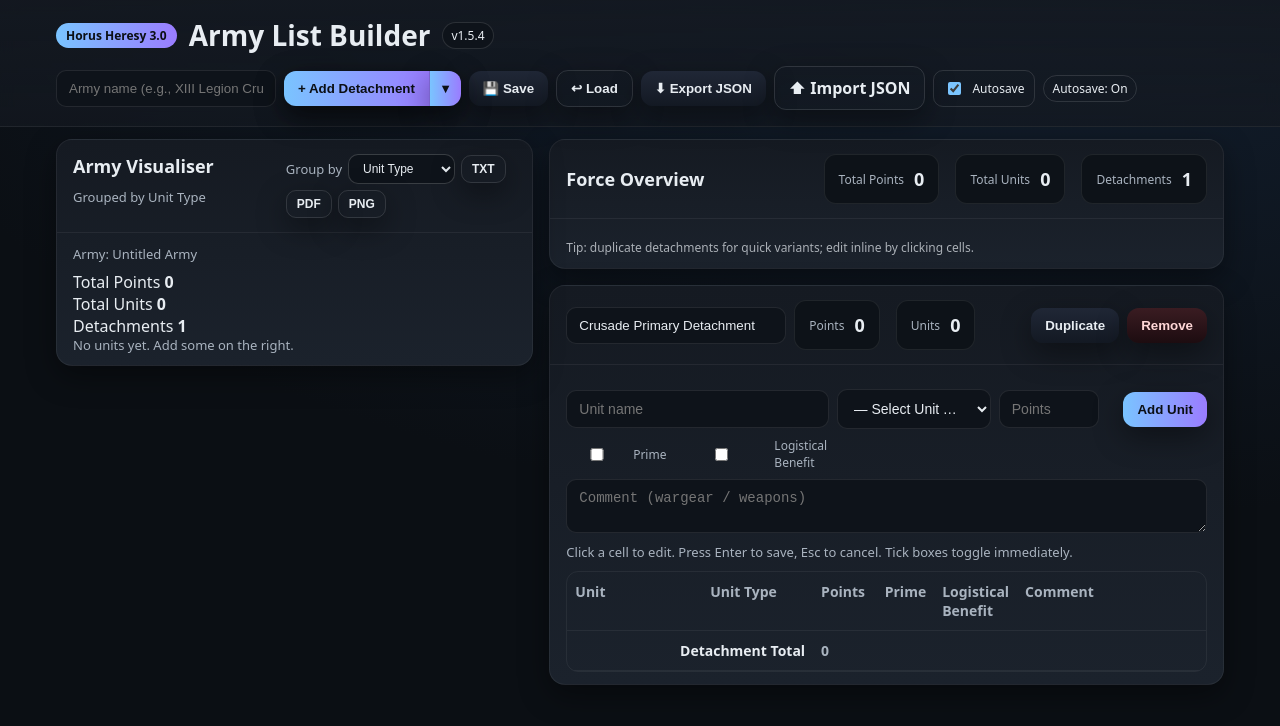
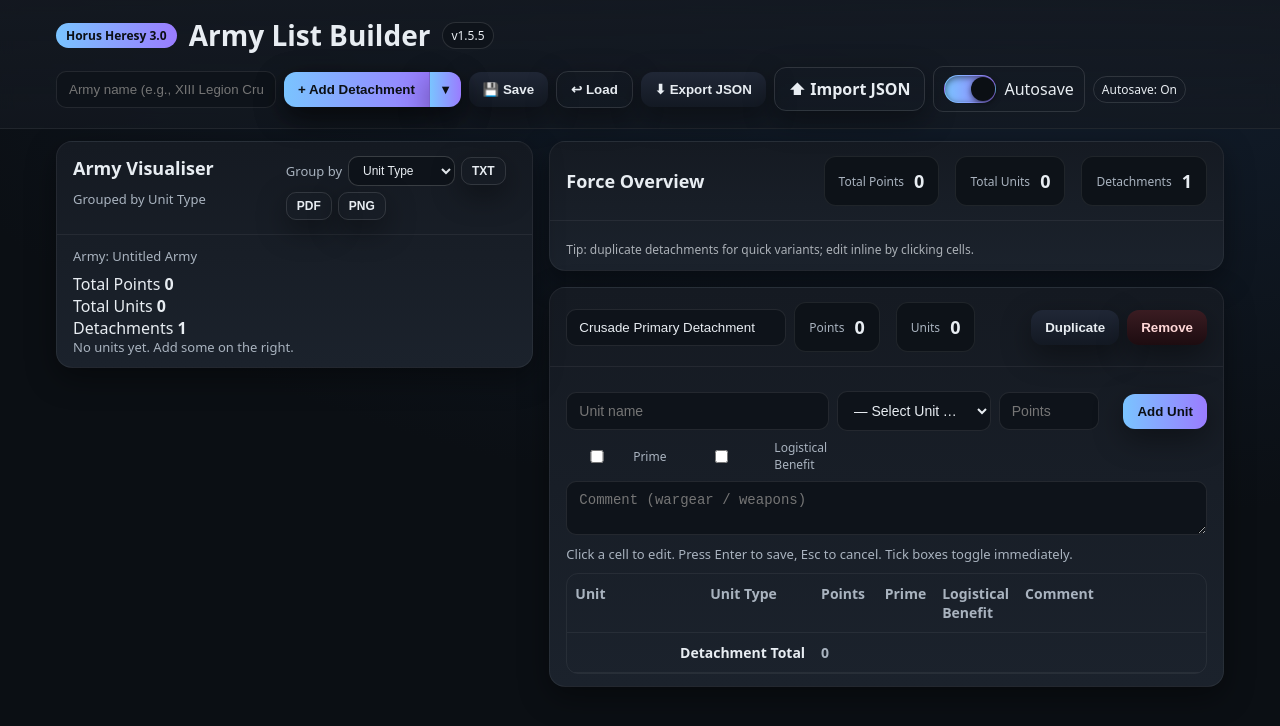
Before and after one commit to jrjkirk/HH3_Builder, a plain HTML site: page index.html in a window 1280 px wide. Drawn offline with Linux system fonts and the light colour scheme.

Commit message:
Add files via upload

```diff
--- a/index.html
+++ b/index.html
@@ -32,6 +32,14 @@
     .btn-ghost{background:transparent; border:1px solid rgba(255,255,255,.12)}
     .btn-sm{padding:6px 10px; border-radius:10px; font-size:12px}
     .name-input{background:#0e131a; color:var(--text); border:1px solid rgba(255,255,255,.09); border-radius:10px; padding:10px 12px; min-width:220px}
+
+    /* Pretty toggle switch */
+    .switch-wrap{display:inline-flex; align-items:center; gap:8px; border:1px solid rgba(255,255,255,.12); border-radius:10px; padding:8px 10px}
+    .switch{position:relative; width:52px; height:28px; border-radius:999px; background:#0e131a; border:1px solid rgba(255,255,255,.2); box-shadow: inset 0 2px 6px rgba(0,0,0,.5); display:inline-flex; align-items:center; padding:2px; transition:.2s background ease, .2s border-color ease}
+    .switch .knob{width:24px; height:24px; border-radius:50%; background:#1e2633; box-shadow: 0 2px 6px rgba(0,0,0,.6); transform: translateX(0); transition:.2s transform ease, .2s background ease}
+    .switch[data-on="true"]{background:linear-gradient(90deg, var(--accent), var(--accent-2)); border-color: transparent}
+    .switch[data-on="true"] .knob{transform: translateX(24px); background:#0b0f14}
+    .switch:focus{outline:2px solid rgba(122,196,255,.5); outline-offset:2px}
 
     .grid{display:grid; grid-template-columns: repeat(12, 1fr); gap:16px}
     .col-12{grid-column: span 12}
@@ -144,7 +152,7 @@
       <div class="title">
         <span class="badge">Horus Heresy 3.0</span>
         <h1>Army List Builder</h1>
-        <span class="pill version" id="app-version">v1.5.4</span>
+        <span class="pill version" id="app-version">v1.5.5</span>
       </div>
       <div class="controls">
         <input type="text" id="army-name-input" class="name-input" placeholder="Army name (e.g., XIII Legion Crusade)"/>
@@ -163,9 +171,11 @@
           ⬆ Import JSON
           <input id="import-json" type="file" accept="application/json" style="display:none"/>
         </label>
-        <label class="btn-ghost btn-sm" style="display:inline-flex; align-items:center; gap:8px; border-radius:10px; padding:8px 10px">
-          <input id="autosave-toggle" type="checkbox" checked style="accent-color:#7ac4ff"> Autosave
-        </label>
+
+        <div class="switch-wrap">
+          <button id="autosave-switch" class="switch" role="switch" aria-checked="true" data-on="true" title="Autosave On"><span class="knob"></span></button>
+          <span>Autosave</span>
+        </div>
         <span class="pill" id="autosave-pill">Autosave: On</span>
       </div>
     </div>
@@ -330,7 +340,7 @@
     'Officer Cadre': ['Command'],
     'Army Vanguard': ['Elites']
   };
-  const APP_VERSION = 'v1.5.4';
+  const APP_VERSION = 'v1.5.5';
   const LS_KEY = 'hh30_armylist';
 
   // --- State ---
@@ -346,7 +356,12 @@
   function forceSaveToLocal(){ localStorage.setItem(LS_KEY, JSON.stringify(state)); pulse($('#autosave-pill')); }
 
   function ensureDefaultIfEmpty(){ if(!Array.isArray(state.detachments) || state.detachments.length===0){ state.detachments = [{ id: uid(), name: 'Crusade Primary Detachment', units: [], kind: 'primary' }]; return true; } return false; }
-  function updateAutosaveUI(){ const pill = $('#autosave-pill'); const toggle = $('#autosave-toggle'); if(toggle) toggle.checked = !!state.autosave; if(pill) pill.textContent = `Autosave: ${state.autosave ? 'On' : 'Off'}`; }
+  function updateAutosaveUI(){
+    const pill = $('#autosave-pill');
+    const sw = $('#autosave-switch');
+    if(sw){ sw.setAttribute('aria-checked', state.autosave ? 'true' : 'false'); sw.dataset.on = state.autosave ? 'true' : 'false'; sw.title = `Autosave ${state.autosave ? 'On' : 'Off'}`; }
+    if(pill) pill.textContent = `Autosave: ${state.autosave ? 'On' : 'Off'}`;
+  }
 
   // --- Kind helpers ---
   const APEX_NAMES = DETACHMENT_GROUPS['Apex Detachments'];
@@ -721,7 +736,13 @@
   document.getElementById('export-vis-pdf').addEventListener('click', exportVisualizerPDF);
   document.getElementById('export-vis-png').addEventListener('click', exportVisualizerPNG);
   document.getElementById('group-mode').addEventListener('change', (e)=>{ state.visGroup = e.target.value; renderVisualiser(false); saveToLocal(); });
-  document.getElementById('autosave-toggle').addEventListener('change', (e)=>{ state.autosave = e.target.checked; updateAutosaveUI(); forceSaveToLocal(); });
+
+  // Toggle switch handlers
+  const autosw = document.getElementById('autosave-switch');
+  if(autosw){
+    autosw.addEventListener('click', ()=>{ state.autosave = !state.autosave; updateAutosaveUI(); forceSaveToLocal(); });
+    autosw.addEventListener('keydown', (e)=>{ if(e.key===' ' || e.key==='Enter'){ e.preventDefault(); autosw.click(); }});
+  }
 
   // Helper: improved Load handler ensures army name sync
   function loadFromLocalEnhanced(){
```
